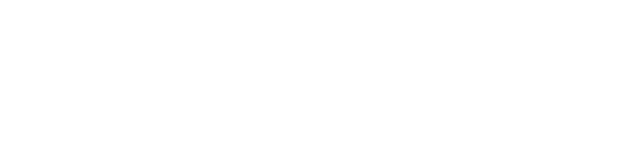
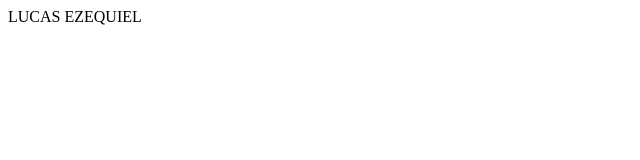
Before and after one commit to lucasewert46/1-D, a plain HTML site: page index.html in a window 1280 px wide. Shown: the whole page, without its empty margins (0-640 px from the left). Drawn offline with Linux system fonts and the light colour scheme.

Commit message:
Cabeçalho

```diff
--- a/index.html
+++ b/index.html
@@ -6,6 +6,6 @@
     <title>Lucas Ezequiel</title>
 </head>
 <body>
-
+  <header>LUCAS EZEQUIEL</header>
 </body>
 </html>
```
